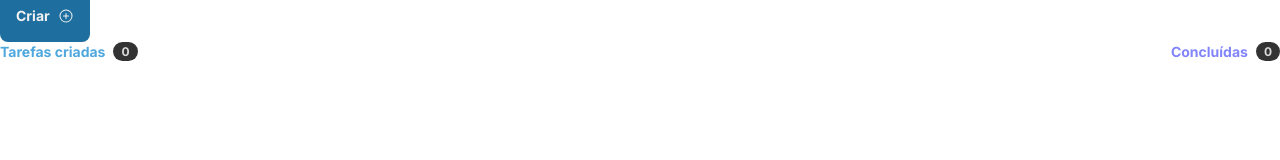
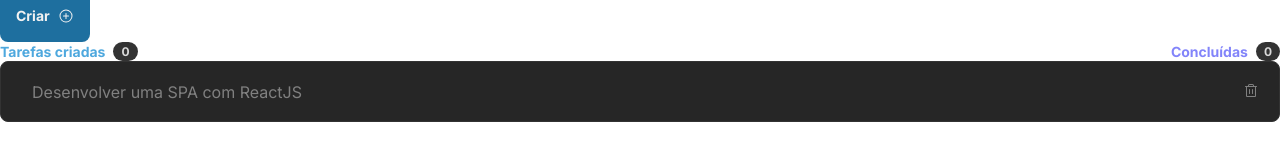
Before and after one commit to MayronSouza/todo-list, a React (Vite) app: page / in a window 1280 px wide. Shown: the part 524-684 px from the top of the page. Built offline with nearby package versions, Linux system fonts and the light colour scheme.

Commit message:
create item component and styles

```diff
--- a/src/App.tsx
+++ b/src/App.tsx
@@ -7,6 +7,7 @@ import { Header as ListHeader } from './components/List/Header'
 
 import styles from "./App.module.css"
 import "./global.css"
+import { Item } from "./components/List/Item"
 
 function App() {
   return (
@@ -23,6 +24,9 @@ function App() {
         <div className={styles.taskList}>
           <ListHeader />
         </div>
+        <div>
+          <Item />
+        </div>
       </section>
     </main>
   )
--- /dev/null
+++ b/src/components/List/Item.module.css
@@ -0,0 +1,60 @@
+.container {
+  display: flex;
+  flex: 1;
+  gap: 0.75rem;
+  align-items: center;
+  justify-content: space-between;
+
+  padding: 1rem;
+  border-radius: 8px;
+
+  background-color: var(--gray-500);
+  border: 1px solid var(--gray-400);
+}
+
+.container div {
+  display: flex;
+}
+
+.container label {
+  display: flex;
+  padding: 3px;
+  align-items: center;
+  gap: 0.75rem;
+}
+
+.container label input[type="checkbox"] {
+  display: none;
+}
+
+.checkbox {
+  border-radius: 100%;
+  height: 1.125rem;
+  width: 1.125rem;
+
+  display: flex;
+  align-items: center;
+  justify-content: center;
+}
+
+.container button {
+  border: none;
+  background-color: transparent;
+  border-radius: 4px;
+
+  padding: 5px 4px 2px 4px;
+
+  transition: 0.2s background-color;
+}
+
+.container button line, .container button path {
+  transition: 0.2s fill;
+}
+
+.container button:hover {
+  background-color: var(--gray-400);
+}
+
+.container button:hover line, .container button:hover path {
+  fill: var(--danger);
+}
--- /dev/null
+++ b/src/components/List/Item.tsx
@@ -0,0 +1,22 @@
+import { Trash } from '@phosphor-icons/react'
+import styles from './Item.module.css'
+
+export function Item() {
+  return (
+    <div className={styles.container}>
+      <div>
+        <label htmlFor="checkbox">
+          <input readOnly type="checkbox" />
+          <span>
+
+          </span>
+          <p>Desenvolver uma SPA com ReactJS</p>
+        </label>
+      </div>
+
+      <button>
+        <Trash size={16} color='#808080' />
+      </button>
+    </div>
+  )
+}
```
